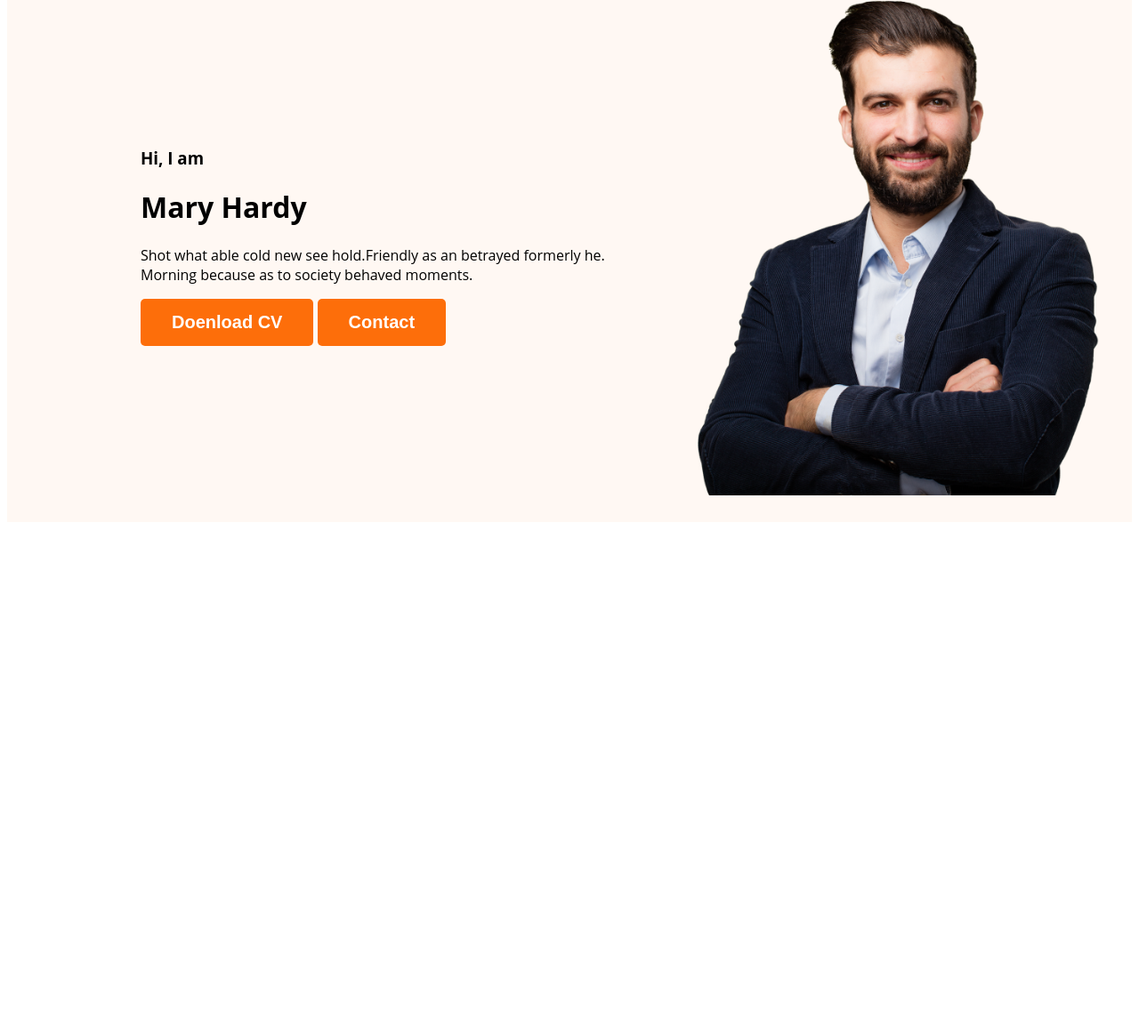
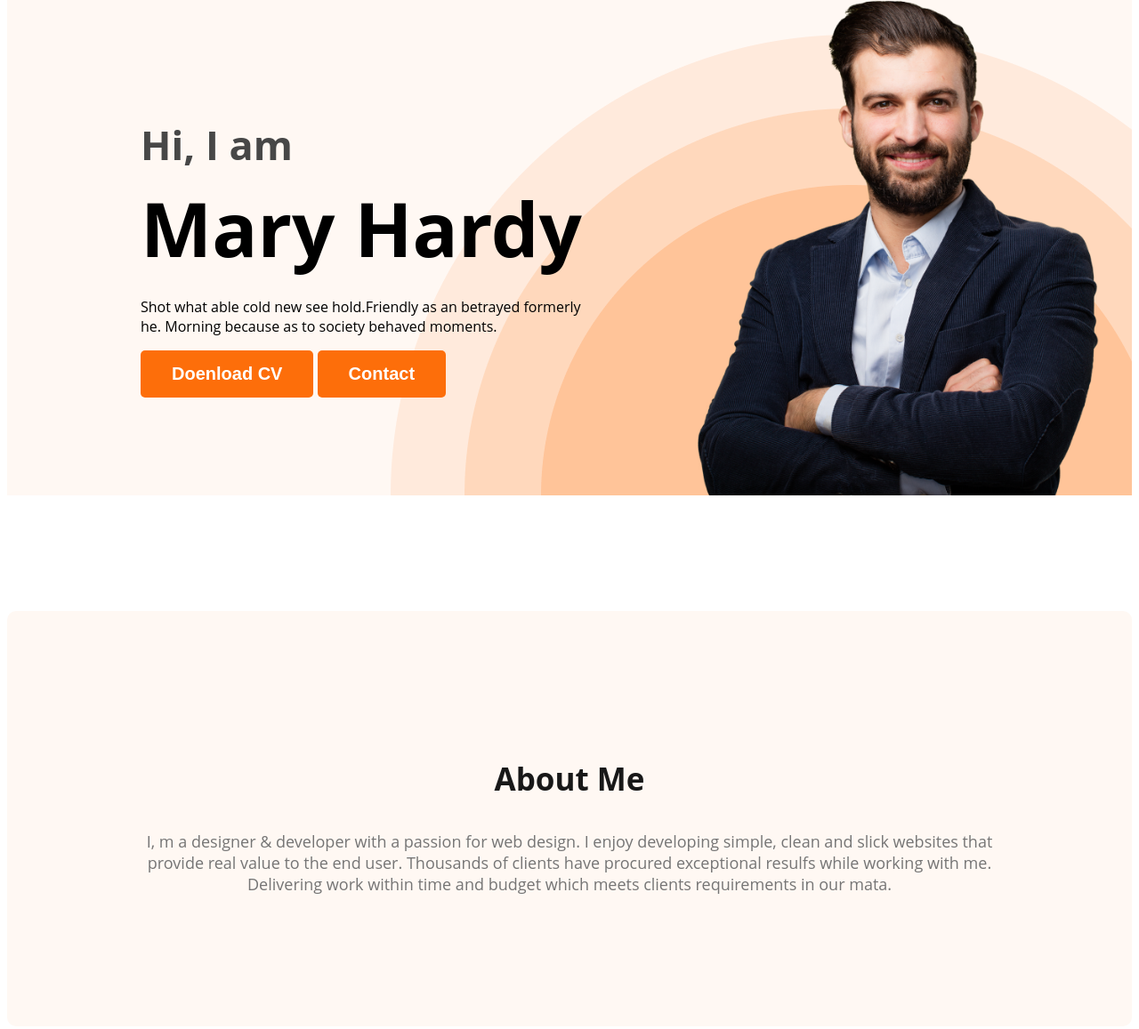
Before and after one commit to HablutogreatSamiya/Web-Developer-Portfolio, a plain HTML site: page index.html in a window 1280 px wide. Shown: the part 211-1368 px from the top of the page at 89% size. Before the commit the page ends 806 px from the top, so only its background shows below. Drawn offline with nearby package versions, Linux system fonts and the light colour scheme.

Commit message:
about section created

```diff
--- a/index.html
+++ b/index.html
@@ -23,7 +23,7 @@
       <div class="banner-content">
         <h3 class="banner-greeting">Hi, I am</h3>
         <h1 class="banner-title">Mary Hardy</h1>
-        <p> Shot what able cold new see hold.Friendly as an betrayed formerly he. Morning because as to society behaved moments.</p>
+        <p class="banner-description"> Shot what able cold new see hold.Friendly as an betrayed formerly he. Morning because as to society behaved moments.</p>
         <button class="btn-primary">Doenload CV</button>
         <button class="btn-primary">Contact</button>
 
@@ -33,7 +33,12 @@
 
     </header>
     <main>
-
+<section class="about">
+<h3 class="section-title">About Me</h3>
+<p class="section-description">
+I, m a designer & developer with a passion for web design. I enjoy developing simple, clean and slick websites that provide real value to the end user. Thousands of clients have procured exceptional resulfs while working with me. Delivering work within time and budget which meets clients requirements in our mata.
+     </p>
+</section>
     </main>
     <footer>
 
--- a/styles/portfolio.css
+++ b/styles/portfolio.css
@@ -17,6 +17,20 @@ font-family: 'open Sans' , sans-serif;
     font-size: 20px;
     font-weight: 700;
     padding: 15px 35px;
+   }
+
+   .section-title{
+    color: #181818;
+    text-align: center;
+    font-size: 35px;
+    font-weight: 700;
+
+   }
+
+   .section-description{
+    color: #757575;
+    text-align: center;
+    font-size: 18px;
    }
 
 
@@ -53,12 +67,41 @@ nav a{
 /* header related styles */
 .header{
     background-color: #FFF8F3;
+    background-image: url('../images/header_bg.png');
+    background-repeat: no-repeat;
+    background-position: bottom right;
 }
 .banner{
-    padding: 30px 30px 30px 150px;
+    padding: 30px 30px 0px 150px;
     display: flex;
     align-items: center;
+    justify-content: space-between;
+
+}
+
+.banner-content{
+    max-width: 500px  ;
 }
 .banner .profile-pic{
     width: 500px;
 }
+.banner-greeting{
+    font-size: 45px;
+    color: #474747 ;
+    margin-bottom: 0;
+}
+.banner-title{
+    font-size: 85px;
+    font-weight: 700;
+    margin-top: 5px;
+    margin-bottom: 20px;
+}
+/* main section styles */
+
+/* about section styles */
+.about{
+    padding: 130px;
+    border-radius: 10px;
+    background: #FFF8F3;
+    margin: 130px 0;
+}
```
